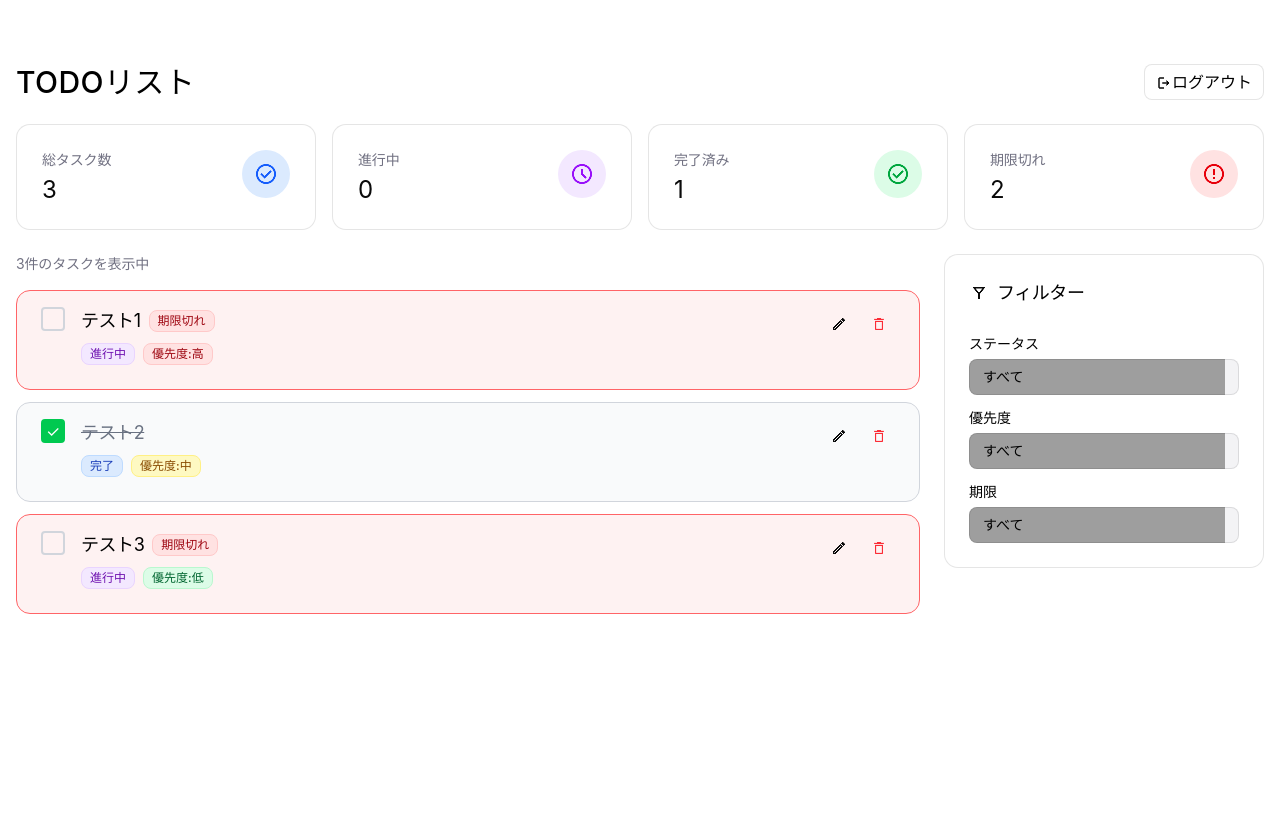
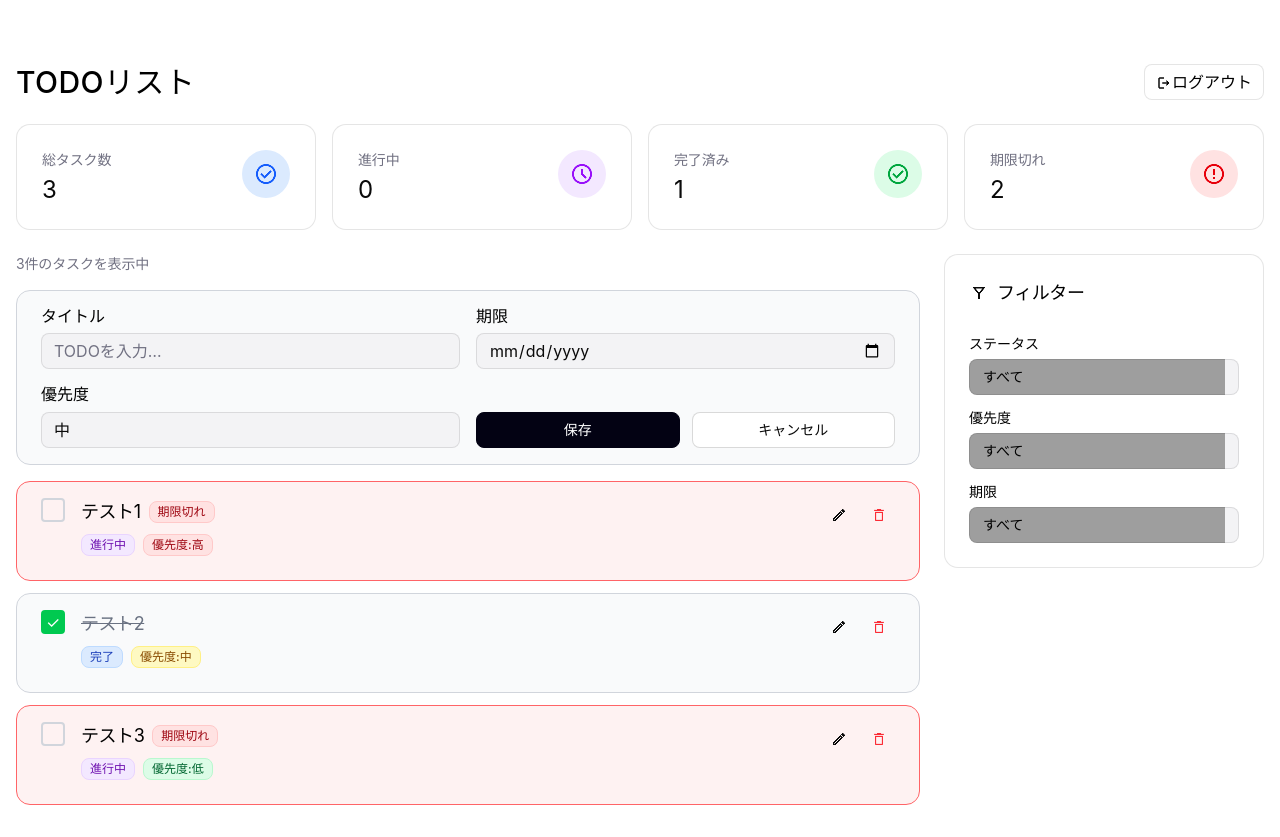
Before and after one commit to tsutsumi2230105/todo-app-with-auth, a React (Vite) app: page /dashboard in a window 1280 px wide. Before the commit the page ends 800 px from the top, so only its background shows below. Built offline with nearby package versions, Linux system fonts and the light colour scheme; no server answers; grey boxes are pictures that could not be loaded.

Commit message:
practice

```diff
--- a/src/Pages/DashBoard/index.tsx
+++ b/src/Pages/DashBoard/index.tsx
@@ -5,6 +5,7 @@ import "./Dashboard.scss"
 import { useAuth } from "../../hooks/useAuth"
 import FilterPanel from "../../components/dashboard/FilterPanel"
 import { useDashBoard } from "../../hooks/useDashBoard.ts"
+import ToDoEdit from "../../components/ToDoEdit"
 
 const Dashboard = () => {
   const { handleLogout } = useAuth()
@@ -57,6 +58,7 @@ const Dashboard = () => {
             <div className="todorest">
               <p>{filterTodos.length}件のタスクを表示中</p>
             </div>
+            <ToDoEdit></ToDoEdit>
             <div className="todo__items">
               {filterTodos.map((todo) => (
                 <ToDoItem key={todo.id} todo={todo} onToggle={toggleTodo} />
--- /dev/null
+++ b/src/components/ToDoEdit/ToDoEdit.scss
@@ -0,0 +1,133 @@
+.edit-todo {
+  &__form {
+    width: 100%;
+    padding: 16px 24px;
+    border-radius: 14px;
+    border: 1px solid #d1d5dc;
+    display: flex;
+    flex-direction: column;
+    gap: 16px;
+    background: #f9fafb;
+
+    &--fields {
+      display: flex;
+      flex-direction: row;
+      gap: 16px;
+      @media (max-width: 780px) {
+        flex-direction: column;
+      }
+    }
+
+    &--field {
+      display: flex;
+      flex-direction: column;
+      gap: 8px;
+      flex: 1;
+      width: auto;
+    }
+
+    &--title {
+      color: #0a0a0a;
+    }
+  }
+
+  &__main {
+    display: flex;
+    flex-direction: column;
+    gap: 16px;
+  }
+
+  &__header {
+    gap: 6px;
+  }
+
+  &__title {
+    font-weight: 500;
+    font-size: 16px;
+    line-height: 16px;
+    letter-spacing: -0.31px;
+  }
+
+  &__sub-title {
+    font-weight: 400;
+    font-size: 16px;
+    line-height: 24px;
+    letter-spacing: -0.31px;
+    color: #717182;
+  }
+
+  &__buttons {
+    border-radius: 8px;
+    padding: 6px 12px;
+    font-weight: 500;
+    font-size: 14px;
+    line-height: 20px;
+    letter-spacing: -0.15px;
+    width: 100%;
+    height: 32px;
+    margin-top: auto;
+    cursor: pointer;
+    display: flex;
+    flex-direction: row;
+    gap: 6px;
+
+    &--save {
+      background-color: #030213;
+      color: #ffffff;
+    }
+    &--cancel {
+      background-color: #ffffff;
+      color: #0a0a0a;
+    }
+  }
+}
+
+.input__form {
+  border-radius: 8px;
+  border: 1px solid rgb(0, 0, 0, 0.1);
+  background: #f3f3f5;
+  color: #0a0a0a;
+  height: 36px;
+  padding-left: 12px;
+  padding-right: 12px;
+  &::placeholder {
+    color: #717182;
+  }
+}
+
+.edit-todo {
+  &__actions {
+    display: flex;
+    gap: 12px;
+    align-items: flex-end;
+    flex-shrink: 0;
+    width: 100%;
+    flex: 1;
+  }
+
+  &__button {
+    height: 36px;
+    padding: 0 16px;
+    border-radius: 8px;
+    font-weight: 500;
+    font-size: 14px;
+    cursor: pointer;
+    white-space: nowrap;
+  }
+
+  &__button--save {
+    background-color: #030213;
+    color: #ffffff;
+    border: 1px solid #030213;
+    flex: 1;
+    text-align: center;
+  }
+
+  &__button--cancel {
+    background-color: #ffffff;
+    color: #0a0a0a;
+    border: 1px solid rgba(0, 0, 0, 0.15);
+    flex: 1;
+    text-align: center;
+  }
+}
--- /dev/null
+++ b/src/components/ToDoEdit/index.tsx
@@ -0,0 +1,75 @@
+import { useState } from "react"
+import type { Todo } from "../../types/todo"
+import "./ToDoEdit.scss"
+
+type editToDoFormProps = {
+  oneditTodo?: (todo: Todo) => void
+}
+
+const ToDoEdit = ({}: editToDoFormProps) => {
+  const [title, setTitle] = useState("")
+  const [dueDate, setDueDate] = useState("")
+  const [priority, setPriority] = useState<"high" | "middle" | "low">("middle")
+
+  return (
+    <div className="edit-todo__form">
+      <div className="edit-todo__main">
+        <div className="edit-todo__form--fields">
+          <div className="edit-todo__form--field">
+            <label htmlFor="edit-todo__form--title">タイトル</label>
+            <input
+              id="edit-todo__form--title"
+              type="text"
+              placeholder="TODOを入力…"
+              className="input__form"
+              value={title}
+              onChange={(e) => setTitle(e.target.value)}
+            />
+          </div>
+          <div className="edit-todo__form--field">
+            <label htmlFor="edit-todo__form--limit">期限</label>
+            <input
+              id="edit-todo__form--limit"
+              type="date"
+              className="input__form"
+              value={dueDate}
+              onChange={(e) => setDueDate(e.target.value)}
+            />
+          </div>
+        </div>
+
+        <div className="edit-todo__form--fields">
+          <div className="edit-todo__form--field">
+            <label htmlFor="edit-todo__form--priority">優先度</label>
+            <select
+              id="edit-todo__form--priority"
+              className="input__form"
+              value={priority}
+              onChange={(e) =>
+                setPriority(e.target.value as "high" | "middle" | "low")
+              }
+            >
+              <option value="high">高</option>
+              <option value="middle">中</option>
+              <option value="low">低</option>
+            </select>
+          </div>
+          <div className="edit-todo__actions">
+            <button className="edit-todo__button edit-todo__button--save">
+              保存
+            </button>
+
+            <button
+              className="edit-todo__button edit-todo__button--cancel"
+              type="button"
+            >
+              キャンセル
+            </button>
+          </div>
+        </div>
+      </div>
+    </div>
+  )
+}
+
+export default ToDoEdit
```
